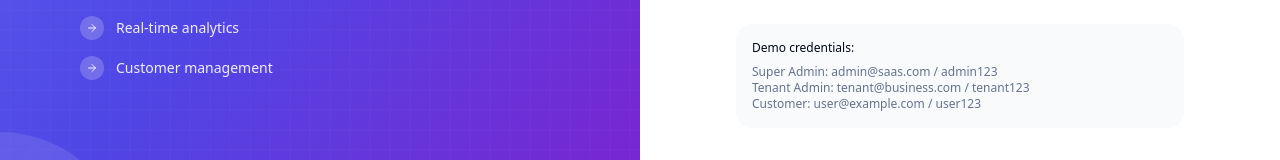
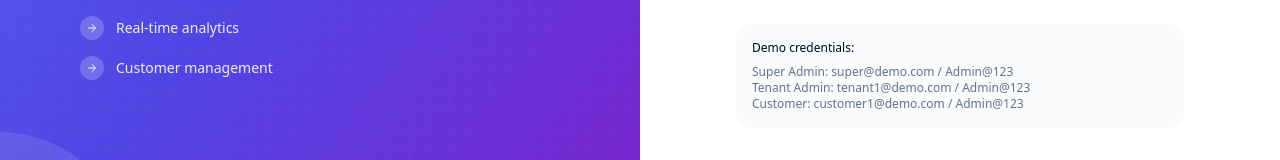
Before and after one commit to florencygajera/Saas-Frontend, a Next.js app in the folder frontend/: page /login in a window 1280 px wide. Shown: the part 540-700 px from the top of the page. Built offline with nearby package versions, Linux system fonts and the light colour scheme; no server answers.

Commit message:
feat: implement login page with form validation and authentication integration

```diff
--- a/frontend/src/app/(auth)/login/page.tsx
+++ b/frontend/src/app/(auth)/login/page.tsx
@@ -165,9 +165,9 @@ export default function LoginPage() {
 
           <div className="rounded-2xl bg-muted/50 p-4 text-xs text-muted-foreground">
             <p className="font-medium text-foreground mb-2">Demo credentials:</p>
-            <p>Super Admin: admin@saas.com / admin123</p>
-            <p>Tenant Admin: tenant@business.com / tenant123</p>
-            <p>Customer: user@example.com / user123</p>
+            <p>Super Admin: super@demo.com / Admin@123</p>
+            <p>Tenant Admin: tenant1@demo.com / Admin@123</p>
+            <p>Customer: customer1@demo.com / Admin@123</p>
           </div>
         </div>
       </div>
```
